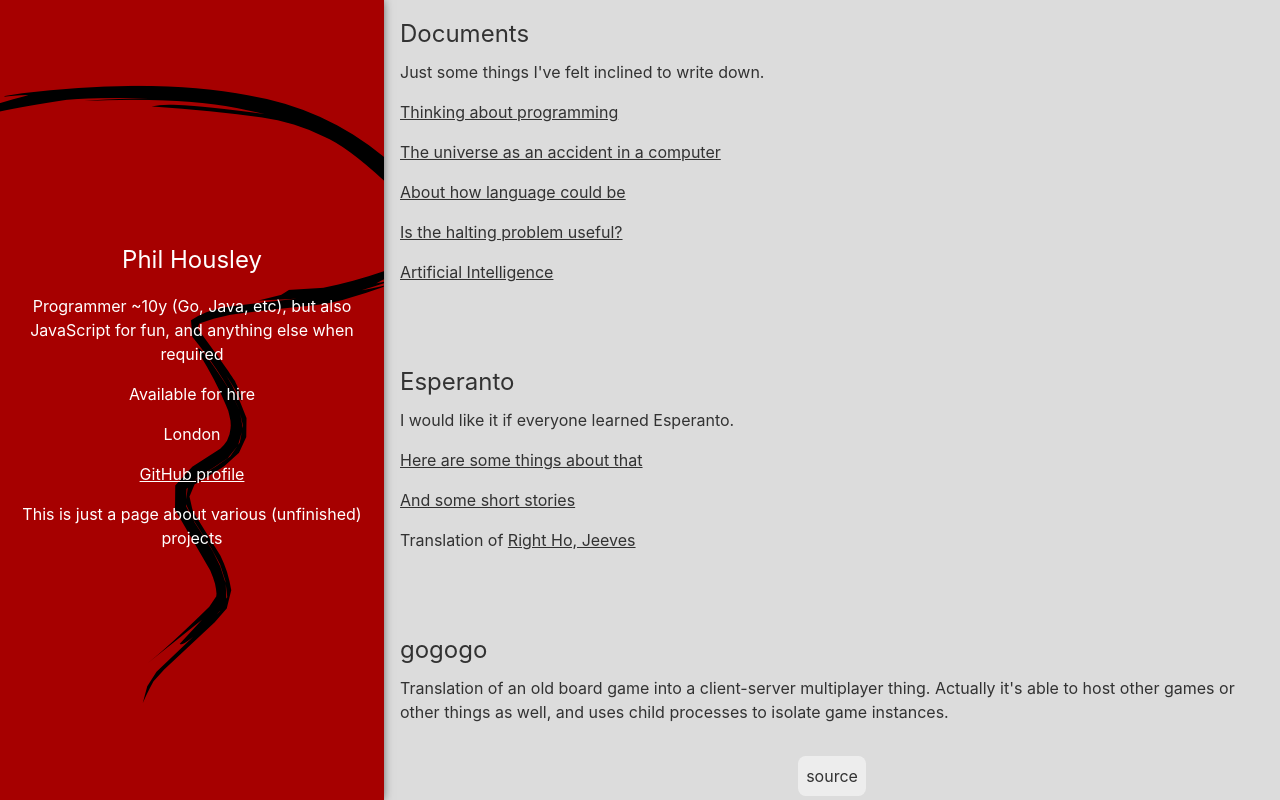
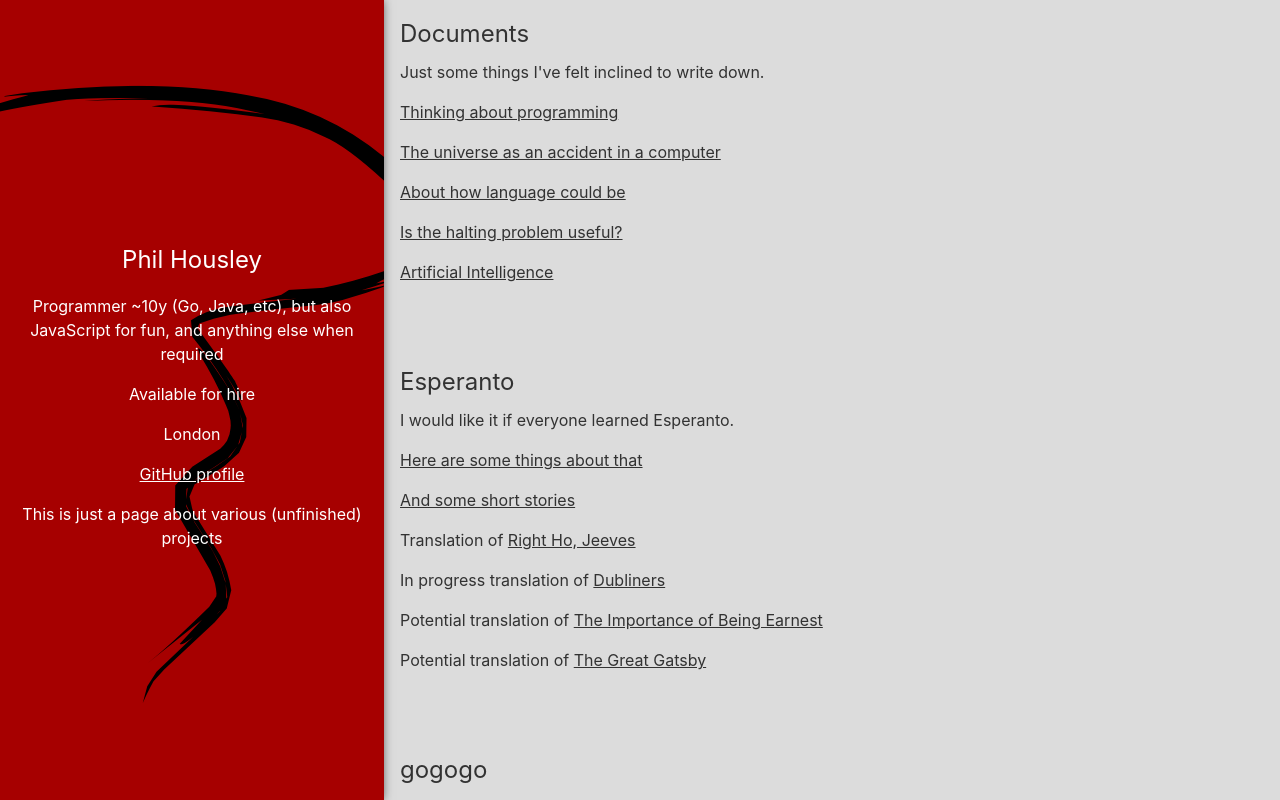
Before and after one commit to undeconstructed/undeconstructed.github.io, a plain HTML site: page index.html in a window 1280 px wide. Drawn offline with Linux system fonts and the light colour scheme.

Commit message:
Links to translations

```diff
--- a/index.html
+++ b/index.html
@@ -52,6 +52,9 @@
           <p><a href="esperanto/">Here are some things about that</a></p>
           <p><a href="noveletoj/">And some short stories</a></p>
           <p>Translation of <a href="https://docs.google.com/document/d/1ai2u3rgsPoklNndzR1LDIUBbDYenTX0YbkjuXWkfp5M">Right Ho, Jeeves</a></p>
+          <p>In progress translation of <a href="https://docs.google.com/document/d/1RtSZGZAjDZIKYizDyCCaa2-lioQYd68rcvPjOg9OAOo">Dubliners</a></p>
+          <p>Potential translation of <a href="https://docs.google.com/document/d/1Ze4NEw6FE4cfG0s7iSGe4QEouknUUlISCDDYFeA-aEM">The Importance of Being Earnest</a></p>
+          <p>Potential translation of <a href="https://docs.google.com/document/d/1Ig_jUexSNBk6omZ73jm68cchgyeWgicllZ2K8eBbLjc">The Great Gatsby</a></p>
         </div>
       </div>
       <div class="slide project" id="gogogo">
```
